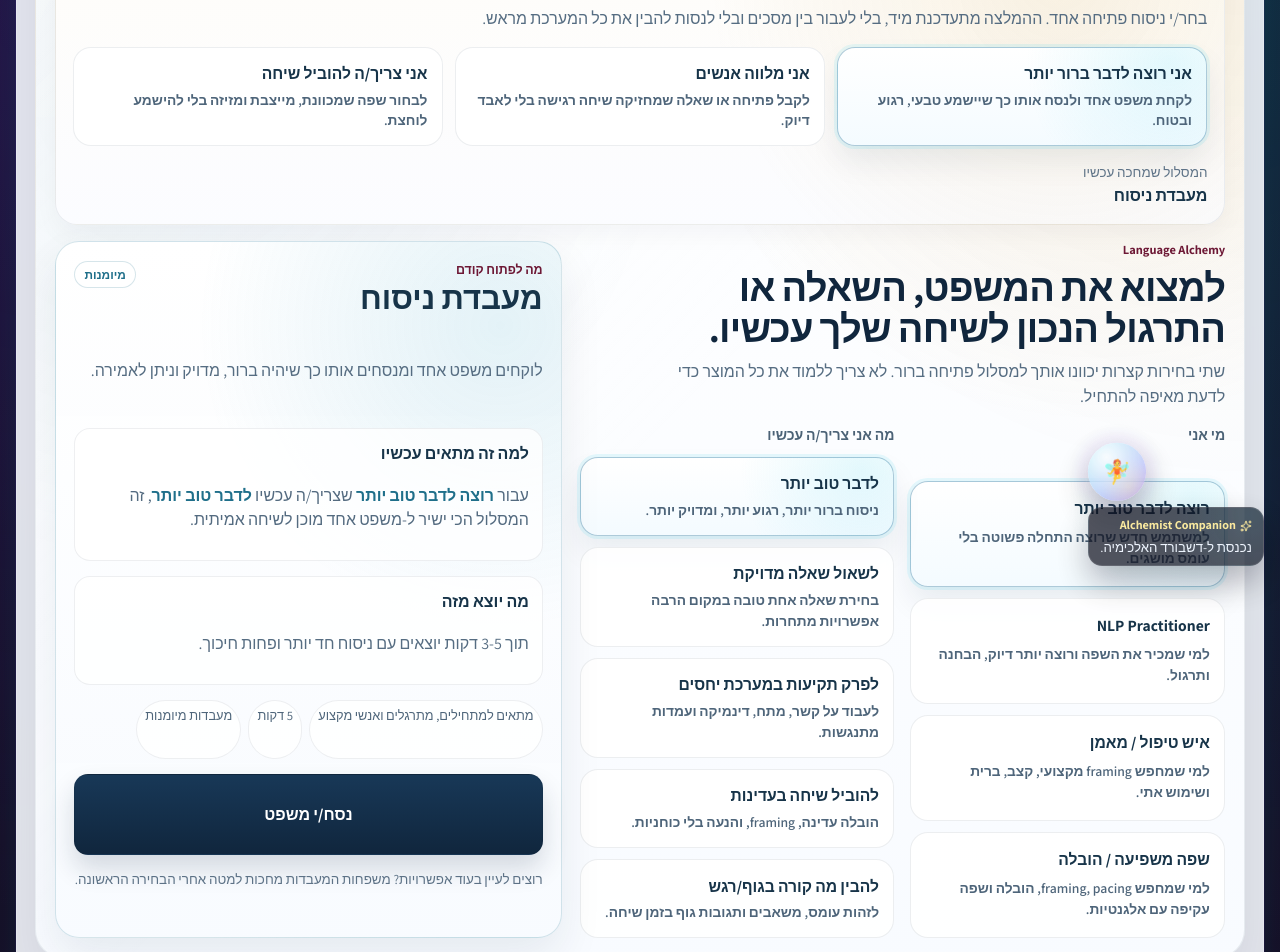
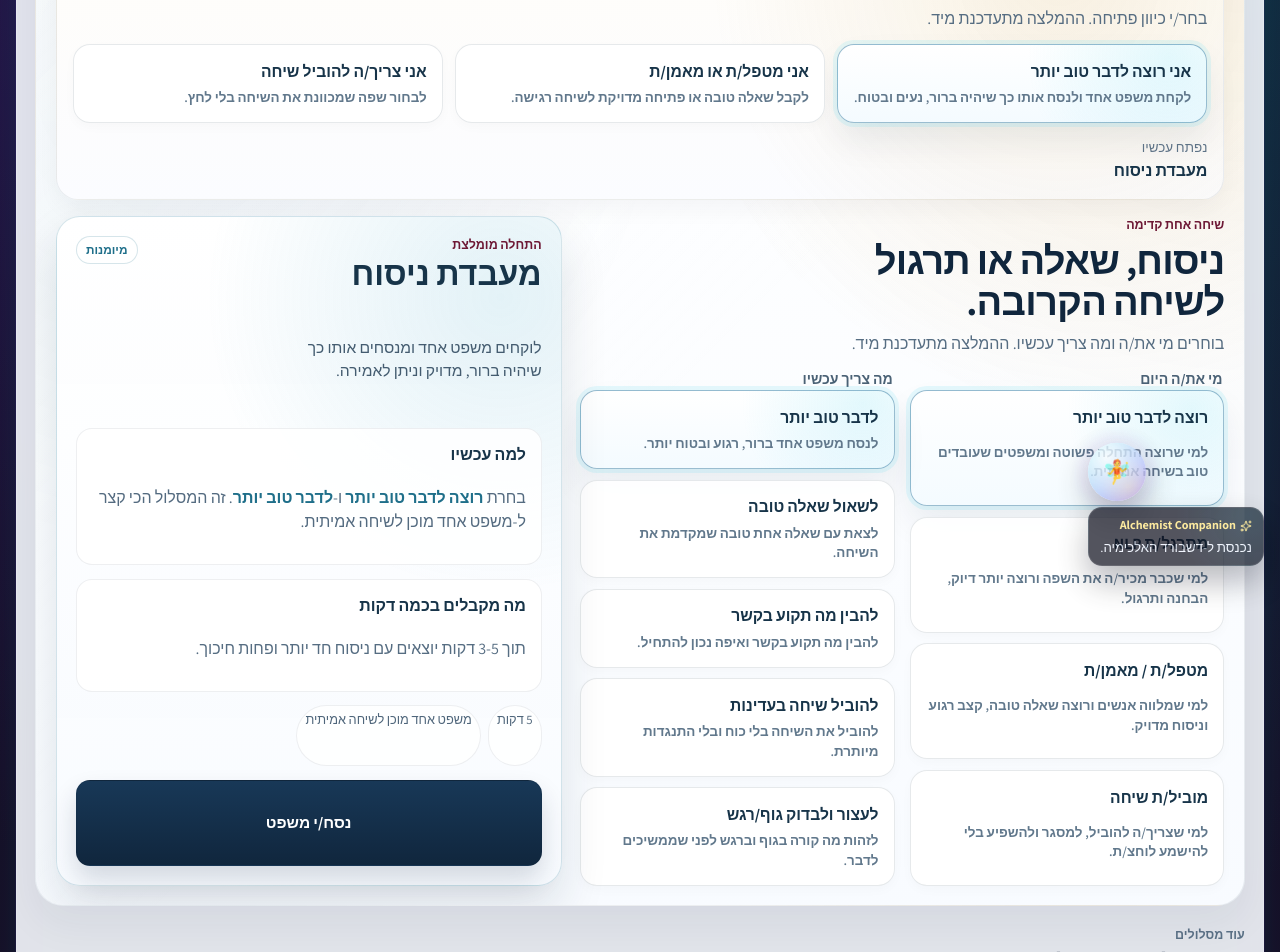
Before and after one commit to streamDragon/language-alchemy, a React (Vite) app: page / in a window 1280 px wide. Shown: the part 220-1172 px from the top of the page. Built offline with nearby package versions, Linux system fonts and the light colour scheme.

Commit message:
כגהעכגע

```diff
--- a/src/components/dashboard/DashboardGateway.jsx
+++ b/src/components/dashboard/DashboardGateway.jsx
@@ -1,13 +1,12 @@
 function ChoiceGroup({ label, options, selectedId, onSelect }) {
   return (
-    <div className="gateway-choice-group">
-      <div className="gateway-choice-group__label">{label}</div>
-      <div className="gateway-choice-group__options" role="list">
+    <fieldset className="gateway-choice-group">
+      <legend className="gateway-choice-group__label">{label}</legend>
+      <div className="gateway-choice-group__options">
         {options.map((option) => (
           <button
             key={option.id}
             type="button"
-            role="listitem"
             aria-pressed={selectedId === option.id}
             className={`gateway-choice ${selectedId === option.id ? 'is-active' : ''}`}
             onClick={() => onSelect(option.id)}
@@ -17,20 +16,20 @@ function ChoiceGroup({ label, options, selectedId, onSelect }) {
           </button>
         ))}
       </div>
-    </div>
+    </fieldset>
   )
 }
 
 const gatewayCopy = {
   'first-visit': {
-    eyebrow: 'Language Alchemy',
-    title: 'למצוא את המשפט, השאלה או התרגול הנכון לשיחה שלך עכשיו.',
-    text: 'שתי בחירות קצרות יכוונו אותך למסלול פתיחה ברור. לא צריך ללמוד את כל המוצר כדי לדעת מאיפה להתחיל.',
+    eyebrow: 'שיחה אחת קדימה',
+    title: 'ניסוח, שאלה או תרגול לשיחה הקרובה.',
+    text: 'בוחרים מי את/ה ומה צריך עכשיו. ההמלצה מתעדכנת מיד.',
   },
   'returning-user': {
-    eyebrow: 'כיוון חדש אם צריך',
-    title: 'אפשר להמשיך ישר, ואפשר גם לכוונן מחדש את המסלול.',
-    text: 'עדכנו מי את/ה ומה נדרש עכשיו, וההמלצה משתנה מיד בתוך אותו מסך.',
+    eyebrow: 'לפתוח משהו חדש',
+    title: 'אפשר להמשיך ישר, או לבחור מסלול אחר לשיחה הנוכחית.',
+    text: 'שני צעדים קצרים משנים את ההמלצה.',
   },
 }
 
@@ -55,14 +54,14 @@ export default function DashboardGateway({
 
       <div className="dashboard-gateway__groups">
         <ChoiceGroup
-          label="מי אני"
+          label="מי את/ה היום"
           options={personaOptions}
           selectedId={personaId}
           onSelect={onSelectPersona}
         />
 
         <ChoiceGroup
-          label="מה אני צריך/ה עכשיו"
+          label="מה צריך עכשיו"
           options={goalOptions}
           selectedId={goalId}
           onSelect={onSelectGoal}
--- a/src/components/dashboard/DashboardWelcomeSheet.jsx
+++ b/src/components/dashboard/DashboardWelcomeSheet.jsx
@@ -9,12 +9,9 @@ export default function DashboardWelcomeSheet({
     <section className="dashboard-welcome-sheet" aria-labelledby="dashboard-welcome-title">
       <div className="dashboard-welcome-sheet__head">
         <div>
-          <p className="dashboard-hero__eyebrow">פתיחה קצרה</p>
-          <h2 id="dashboard-welcome-title">מאיפה נכון להתחיל עכשיו?</h2>
-          <p>
-            בחר/י ניסוח פתיחה אחד. ההמלצה מתעדכנת מיד, בלי לעבור בין מסכים ובלי
-            לנסות להבין את כל המערכת מראש.
-          </p>
+          <p className="dashboard-hero__eyebrow">פתיחה מהירה</p>
+          <h2 id="dashboard-welcome-title">מאיפה נכון להתחיל?</h2>
+          <p>בחר/י כיוון פתיחה. ההמלצה מתעדכנת מיד.</p>
         </div>
 
         <button
@@ -22,16 +19,17 @@ export default function DashboardWelcomeSheet({
           className="dashboard-welcome-sheet__dismiss"
           onClick={onDismiss}
         >
-          להמשיך בלי זה
+          לא עכשיו
         </button>
       </div>
 
-      <div className="dashboard-welcome-sheet__paths" role="list">
+      <div className="dashboard-welcome-sheet__paths" role="list" aria-label="מסלולי פתיחה">
         {pathOptions.map((path) => (
           <button
             key={path.id}
             type="button"
             role="listitem"
+            aria-pressed={selectedPathId === path.id}
             className={`dashboard-path-card ${selectedPathId === path.id ? 'is-active' : ''}`}
             onClick={() => onSelectPath(path.id)}
           >
@@ -43,7 +41,7 @@ export default function DashboardWelcomeSheet({
 
       <div className="dashboard-welcome-sheet__footer">
         <div className="dashboard-welcome-sheet__summary">
-          <span>המסלול שמחכה עכשיו</span>
+          <span>נפתח עכשיו</span>
           <strong>{recommendedLab?.titleHe ?? 'ההמלצה תופיע כאן'}</strong>
         </div>
       </div>
--- a/src/components/dashboard/FamilyBrowser.jsx
+++ b/src/components/dashboard/FamilyBrowser.jsx
@@ -16,7 +16,6 @@ function LabBrowseCard({ lab }) {
       </div>
 
       <div className="family-lab-card__meta">
-        <span>{lab.audienceLabelHe}</span>
         <span>{lab.sessionLengthMin} דקות</span>
       </div>
 
@@ -34,9 +33,9 @@ export default function FamilyBrowser({ familySections }) {
     <section className="family-browser" aria-labelledby="family-browser-title">
       <div className="section-head">
         <div>
-          <p className="dashboard-hero__eyebrow">אחרי שבוחרים פתיחה</p>
-          <h2 id="family-browser-title">אפשר גם לעיין לפי סוג העבודה</h2>
-          <p>מי שרוצה לדפדף ידנית ימצא כאן את כל המשפחות: מיומנות, אבחון והשפעה.</p>
+          <p className="dashboard-hero__eyebrow">עוד מסלולים</p>
+          <h2 id="family-browser-title">אפשר לבחור גם לפי סוג העזרה</h2>
+          <p>מיומנות, אבחון או הובלת שיחה.</p>
         </div>
       </div>
 
--- a/src/components/dashboard/RecommendedLabPanel.jsx
+++ b/src/components/dashboard/RecommendedLabPanel.jsx
@@ -15,13 +15,14 @@ export default function RecommendedLabPanel({
   return (
     <section
       className="recommended-lab-panel"
+      data-action-variant={actionVariant}
       data-family={lab.family}
       aria-labelledby="recommended-lab-title"
     >
       <div className="recommended-lab-panel__head">
         <div>
           <p className="dashboard-hero__eyebrow">
-            {mode === 'returning-user' ? 'אם משנים כיוון עכשיו' : 'מה לפתוח קודם'}
+            {mode === 'returning-user' ? 'כיוון נוסף' : 'התחלה מומלצת'}
           </p>
           <h2 id="recommended-lab-title">{lab.titleHe}</h2>
         </div>
@@ -32,24 +33,24 @@ export default function RecommendedLabPanel({
       <p className="recommended-lab-panel__promise">{lab.promiseHe}</p>
 
       <div className="recommended-lab-panel__reason">
-        <strong>{mode === 'returning-user' ? 'למה זה הכיוון הבא' : 'למה זה מתאים עכשיו'}</strong>
+        <strong>למה עכשיו</strong>
         <p>
-          עבור <span>{persona?.labelHe}</span> שצריך/ה עכשיו <span>{goal?.labelHe}</span>, זה
-          המסלול הכי ישיר ל-{lab.primaryOutcome}.
+          בחרת <span>{persona?.labelHe}</span> ו-<span>{goal?.labelHe}</span>. זה המסלול הכי
+          קצר ל-{lab.primaryOutcome}.
         </p>
       </div>
 
       <div className="recommended-lab-panel__result">
-        <strong>מה יוצא מזה</strong>
+        <strong>מה מקבלים בכמה דקות</strong>
         <p>{lab.resultHe}</p>
       </div>
 
       <div className="recommended-lab-panel__meta">
-        <span>{lab.audienceLabelHe}</span>
         <span>{lab.sessionLengthMin} דקות</span>
-        <span>{family?.titleHe ?? lab.family}</span>
+        <span>{lab.primaryOutcome}</span>
       </div>
 
+      <div className="recommended-lab-panel__actions">
         {actionVariant === 'primary' && (
           <button type="button" className="dashboard-primary-action" onClick={onStart}>
             {lab.quickStartLabel}
@@ -58,13 +59,10 @@ export default function RecommendedLabPanel({
 
         {actionVariant === 'secondary' && (
           <button type="button" className="dashboard-secondary-action" onClick={onStart}>
-          לפתוח את המסלול הזה במקום
+            לבחור במסלול הזה
           </button>
         )}
-
-      <p className="recommended-lab-panel__footnote">
-        רוצים לעיין בעוד אפשרויות? משפחות המעבדות מחכות למטה אחרי הבחירה הראשונה.
-      </p>
+      </div>
     </section>
   )
 }
--- a/src/components/dashboard/ReturningUserRail.jsx
+++ b/src/components/dashboard/ReturningUserRail.jsx
@@ -9,16 +9,16 @@ export default function ReturningUserRail({
 }) {
   if (!lastVisitedLab) return null
 
-  const summary =
-    recentHistory[0]?.summaryHe ??
-    recentHistory[0]?.sentenceText ??
-    lastVisitedLab.promiseHe
+  const hasRecentActivity = recentHistory.length > 0 || recentFavorites.length > 0
+  const summary = hasRecentActivity
+    ? recentHistory[0]?.summaryHe ?? recentHistory[0]?.sentenceText ?? lastVisitedLab.promiseHe
+    : 'המסלול האחרון שלך עדיין מוכן כאן.'
 
   return (
     <section className="returning-user-rail" aria-labelledby="returning-user-title">
       <div className="returning-user-rail__copy">
-        <p className="dashboard-hero__eyebrow">להמשיך בלי להתחיל מחדש</p>
-        <h2 id="returning-user-title">לחזור ישר ל-{lastVisitedLab.titleHe}</h2>
+        <p className="dashboard-hero__eyebrow">להמשיך ישר</p>
+        <h2 id="returning-user-title">להמשיך עם {lastVisitedLab.titleHe}</h2>
         <p>{summary}</p>
 
         <div className="returning-user-rail__meta">
@@ -42,7 +42,7 @@ export default function ReturningUserRail({
         )}
 
         <button type="button" className="dashboard-primary-action" onClick={onContinue}>
-          להמשיך מאיפה שהפסקתי
+          להמשיך מאיפה שעצרתי
         </button>
       </div>
     </section>
--- a/src/components/dashboard/dashboardUtils.js
+++ b/src/components/dashboard/dashboardUtils.js
@@ -6,24 +6,78 @@ export const dashboardWelcomePaths = [
     id: 'beginner-speak',
     personaId: 'beginner',
     goalId: 'speak-better',
-    titleHe: 'אני רוצה לדבר ברור יותר',
-    descriptionHe: 'לקחת משפט אחד ולנסח אותו כך שיישמע טבעי, רגוע ובטוח.',
+    titleHe: 'אני רוצה לדבר טוב יותר',
+    descriptionHe: 'לקחת משפט אחד ולנסח אותו כך שיהיה ברור, נעים ובטוח.',
   },
   {
     id: 'therapist-guide',
     personaId: 'therapist',
     goalId: 'ask-better',
-    titleHe: 'אני מלווה אנשים',
-    descriptionHe: 'לקבל פתיחה או שאלה שמחזיקה שיחה רגישה בלי לאבד דיוק.',
+    titleHe: 'אני מטפל/ת או מאמן/ת',
+    descriptionHe: 'לקבל שאלה טובה או פתיחה מדויקת לשיחה רגישה.',
   },
   {
     id: 'influence-lead',
     personaId: 'influence',
     goalId: 'lead-gently',
     titleHe: 'אני צריך/ה להוביל שיחה',
-    descriptionHe: 'לבחור שפה שמכוונת, מייצבת ומזיזה בלי להישמע לוחצת.',
+    descriptionHe: 'לבחור שפה שמכוונת את השיחה בלי לחץ.',
   },
 ]
+
+const homePersonaCopyById = {
+  beginner: {
+    labelHe: 'רוצה לדבר טוב יותר',
+    descriptionHe: 'למי שרוצה התחלה פשוטה ומשפטים שעובדים טוב בשיחה אמיתית.',
+  },
+  practitioner: {
+    labelHe: 'מתרגל/ת NLP',
+    descriptionHe: 'למי שכבר מכיר/ה את השפה ורוצה יותר דיוק, הבחנה ותרגול.',
+  },
+  therapist: {
+    labelHe: 'מטפל/ת / מאמן/ת',
+    descriptionHe: 'למי שמלווה אנשים ורוצה שאלה טובה, קצב רגוע וניסוח מדויק.',
+  },
+  influence: {
+    labelHe: 'מוביל/ת שיחה',
+    descriptionHe: 'למי שצריך/ה להוביל, למסגר ולהשפיע בלי להישמע לוחצ/ת.',
+  },
+}
+
+const homeGoalCopyById = {
+  'speak-better': {
+    labelHe: 'לדבר טוב יותר',
+    descriptionHe: 'לנסח משפט אחד ברור, רגוע ובטוח יותר.',
+  },
+  'ask-better': {
+    labelHe: 'לשאול שאלה טובה',
+    descriptionHe: 'לצאת עם שאלה אחת טובה שמקדמת את השיחה.',
+  },
+  'unstick-relationship': {
+    labelHe: 'להבין מה תקוע בקשר',
+    descriptionHe: 'להבין מה תקוע בקשר ואיפה נכון להתחיל.',
+  },
+  'lead-gently': {
+    labelHe: 'להוביל שיחה בעדינות',
+    descriptionHe: 'להוביל את השיחה בלי כוח ובלי התנגדות מיותרת.',
+  },
+  'body-emotion': {
+    labelHe: 'לעצור ולבדוק גוף/רגש',
+    descriptionHe: 'לזהות מה קורה בגוף וברגש לפני שממשיכים לדבר.',
+  },
+}
+
+const homeFamilyCopyById = {
+  skill: {
+    descriptionHe: 'לתרגל ניסוח אחד או מהלך שיחה אחד שאפשר לקחת מיד לחיים.',
+  },
+  diagnostic: {
+    descriptionHe: 'להבין מה קורה בשיחה או בקשר לפני שבוחרים את הצעד הבא.',
+  },
+  influence: {
+    descriptionHe: 'להוביל, לווסת ולבחור שפה שמשפיעה על האווירה בשיחה.',
+  },
+}
 
 export function timeLabel(value, options) {
   try {
@@ -40,6 +94,28 @@ export function labStatusLabel(status) {
   return status
 }
 
+export function getHomePersonaOptions(options) {
+  return options.map((option) => ({
+    ...option,
+    ...(homePersonaCopyById[option.id] ?? {}),
+  }))
+}
+
+export function getHomeGoalOptions(options) {
+  return options.map((option) => ({
+    ...option,
+    ...(homeGoalCopyById[option.id] ?? {}),
+  }))
+}
+
+export function getHomeFamilySections(families, getLabsByFamily) {
+  return families.map((family) => ({
+    ...family,
+    ...(homeFamilyCopyById[family.id] ?? {}),
+    labs: getLabsByFamily(family.id),
+  }))
+}
+
 export function hasMeaningfulDashboardHistory(state) {
   const lastVisitedLabId = state.preferences?.lastVisitedLabId
   return (
--- a/src/labs/DashboardPage.jsx
+++ b/src/labs/DashboardPage.jsx
@@ -19,6 +19,9 @@ import {
   dashboardWelcomePaths,
   DEFAULT_DASHBOARD_GOAL_ID,
   DEFAULT_DASHBOARD_PERSONA_ID,
+  getHomeFamilySections,
+  getHomeGoalOptions,
+  getHomePersonaOptions,
   hasMeaningfulDashboardHistory,
   timeLabel,
 } from '../components/dashboard/dashboardUtils'
@@ -35,10 +38,14 @@ export default function DashboardPage() {
   const [personaId, setPersonaId] = useState(
     preferences.dashboardLastPersonaId ?? DEFAULT_DASHBOARD_PERSONA_ID,
   )
-  const [goalId, setGoalId] = useState(preferences.dashboardLastGoalId ?? DEFAULT_DASHBOARD_GOAL_ID)
+  const [goalId, setGoalId] = useState(
+    preferences.dashboardLastGoalId ?? DEFAULT_DASHBOARD_GOAL_ID,
+  )
 
+  const homePersonaOptions = useMemo(() => getHomePersonaOptions(personaOptions), [])
+  const homeGoalOptions = useMemo(() => getHomeGoalOptions(goalOptions), [])
   const familySections = useMemo(
-    () => labFamilies.map((family) => ({ ...family, labs: getLabsByFamily(family.id) })),
+    () => getHomeFamilySections(labFamilies, getLabsByFamily),
     [],
   )
   const recommendations = useMemo(
@@ -46,12 +53,17 @@ export default function DashboardPage() {
     [goalId, personaId],
   )
 
-  const primaryLab = recommendations[0] ?? null
-  const selectedPersona = personaOptions.find((item) => item.id === personaId)
-  const selectedGoal = goalOptions.find((item) => item.id === goalId)
   const recentHistory = state.history.slice(0, 3)
   const recentFavorites = state.favorites.slice(0, 3)
-  const lastVisitedLab = getLabManifest(preferences.lastVisitedLabId) ?? getLabManifest('phrasing')
+  const continueLabId =
+    (preferences.lastVisitedLabId && preferences.lastVisitedLabId !== 'phrasing'
+      ? preferences.lastVisitedLabId
+      : recentHistory[0]?.labId ?? recentFavorites[0]?.labId ?? preferences.lastVisitedLabId) ??
+    'phrasing'
+  const primaryLab = recommendations[0] ?? null
+  const selectedPersona = homePersonaOptions.find((item) => item.id === personaId)
+  const selectedGoal = homeGoalOptions.find((item) => item.id === goalId)
+  const lastVisitedLab = getLabManifest(continueLabId) ?? getLabManifest('phrasing')
   const hasMeaningfulHistory = hasMeaningfulDashboardHistory(state)
   const dashboardMode = hasMeaningfulHistory ? 'returning-user' : 'first-visit'
   const showWelcomeSheet =
@@ -114,24 +126,14 @@ export default function DashboardPage() {
           />
         )}
 
-        {dashboardMode === 'returning-user' && (
-          <ReturningUserRail
-            lastActivityAt={activityTimestamp}
-            lastVisitedLab={lastVisitedLab}
-            onContinue={handleContinue}
-            recentFavorites={recentFavorites}
-            recentHistory={recentHistory}
-          />
-        )}
-
         <DashboardGateway
           goalId={goalId}
-          goalOptions={goalOptions}
+          goalOptions={homeGoalOptions}
           mode={dashboardMode}
           onSelectGoal={handleSelectGoal}
           onSelectPersona={handleSelectPersona}
           personaId={personaId}
-          personaOptions={personaOptions}
+          personaOptions={homePersonaOptions}
         />
 
         <RecommendedLabPanel
@@ -144,15 +146,25 @@ export default function DashboardPage() {
         />
       </section>
 
+      {dashboardMode === 'returning-user' && (
+        <ReturningUserRail
+          lastActivityAt={activityTimestamp}
+          lastVisitedLab={lastVisitedLab}
+          onContinue={handleContinue}
+          recentFavorites={recentFavorites}
+          recentHistory={recentHistory}
+        />
+      )}
+
       <FamilyBrowser familySections={familySections} />
 
       {showMemorySection && (
         <section className="dashboard-memory-section">
           <div className="section-head">
             <div>
-              <p className="dashboard-hero__eyebrow">להיזכר מהר</p>
-              <h2>מה עבד לאחרונה</h2>
-              <p>היסטוריה ושמורים נשארים כאן למטה, אחרי שבחרת מה לפתוח עכשיו.</p>
+              <p className="dashboard-hero__eyebrow">אחר כך</p>
+              <h2>לחזור למה ששמרת</h2>
+              <p>תרגולים אחרונים ומשפטים ששמרת.</p>
             </div>
             <Link to="/library" className="inline-action">
               לפתוח את הספרייה
```
Also changed, not shown: src/styles/app.css, 1 other file (tests, documents, lock files or other folders). Lines whose indentation alone changed are shown as unchanged.
